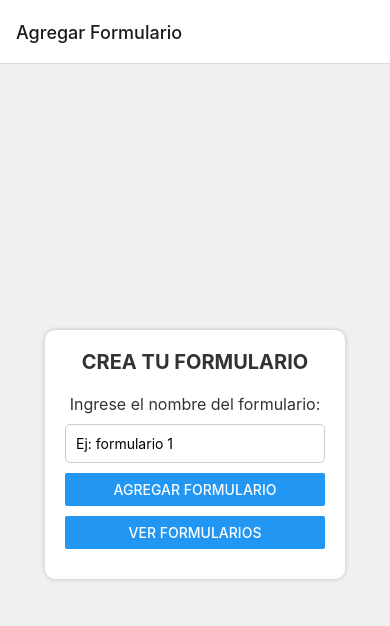
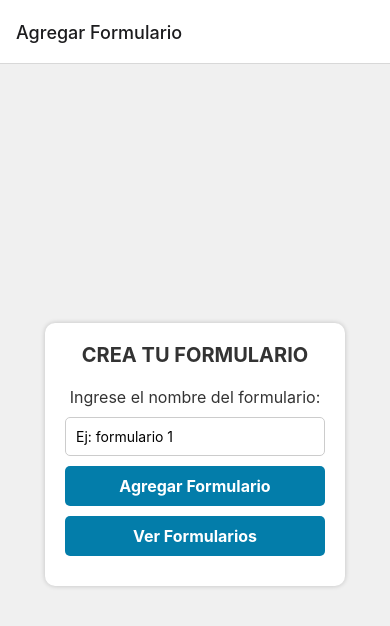
Before and after one commit to Juanse1998/IFarming, a React Native app: screen /CreateForm in a window 390 px wide. Shown: the top 626 px of the page. Built offline with nearby package versions, Linux system fonts and the light colour scheme.

Commit message:
Se actualizaron los estilos

```diff
--- a/src/components/form/CreateForm.jsx
+++ b/src/components/form/CreateForm.jsx
@@ -1,7 +1,7 @@
 import React, { useState } from "react";
 import { connect } from "react-redux";
 import { addField, addForm } from "../../redux/actions/action";
-import { View, Button, TextInput, Text, StyleSheet, Platform } from "react-native";
+import { View, TouchableOpacity, TextInput, Text, StyleSheet, Platform } from "react-native";
 import { useNavigation } from '@react-navigation/native';
 import Modal from 'react-native-modal';
 
@@ -45,16 +45,18 @@ const CreateForm = ({ addForm, addField }) => {
           style={styles.input}
         />
         {error && <Text style={styles.error}>{error}</Text>}
-        <View style={styles.buttonContainer}>
-          <Button title="Agregar Formulario" onPress={handleAddForm} />
-        </View>
-        <View style={styles.buttonContainer}>
-          <Button title="Ver Formularios" onPress={handleSeeForms} />
-        </View>
+        <TouchableOpacity style={styles.buttonContainer} onPress={handleAddForm}>
+          <Text style={styles.buttonText}>Agregar Formulario</Text>
+        </TouchableOpacity>
+        <TouchableOpacity style={styles.buttonContainer} onPress={handleSeeForms}>
+          <Text style={styles.buttonText}>Ver Formularios</Text>
+        </TouchableOpacity>
         <Modal style={styles.modal} isVisible={isModalVisible} onBackdropPress={showModal}>
           <View style={styles.modalContent}>
             <Text style={styles.modalText}>¡Formulario creado con éxito!</Text>
-            <Button title="Cerrar" onPress={showModal} />
+            <TouchableOpacity style={styles.modalButton} onPress={showModal}>
+              <Text style={styles.modalButtonText}>Cerrar</Text>
+            </TouchableOpacity>
           </View>
         </Modal>
       </View>
@@ -107,6 +109,16 @@ const styles = StyleSheet.create({
   buttonContainer: {
     width: '100%',
     marginBottom: 10,
+    backgroundColor: '#037DAA',
+    alignItems: 'center',
+    justifyContent: 'center',
+    paddingVertical: 10,
+    borderRadius: 5,
+  },
+  buttonText: {
+    color: 'white',
+    fontSize: 16,
+    fontWeight: 'bold',
   },
   modal: {
     alignItems: 'center',
@@ -122,6 +134,17 @@ const styles = StyleSheet.create({
     marginBottom: 20,
     color: '#333333',
   },
+  modalButton: {
+    backgroundColor: '#037DAA',
+    paddingVertical: 10,
+    paddingHorizontal: 20,
+    borderRadius: 5,
+  },
+  modalButtonText: {
+    color: 'white',
+    fontSize: 16,
+    fontWeight: 'bold',
+  },
 });
 
 const mapStateToProps = state => ({
--- a/src/components/form/EditForm.jsx
+++ b/src/components/form/EditForm.jsx
@@ -1,5 +1,5 @@
 import React, { useState } from 'react';
-import { View, Text, TextInput, Button, StyleSheet, Platform, ScrollView } from 'react-native';
+import { View, Text, TextInput, TouchableOpacity, StyleSheet, Platform, ScrollView } from 'react-native';
 import SelectComponent from '../select/SelectComponent';
 import { connect } from "react-redux";
 import { addField, removeField, updateField } from '../../redux/actions/action';
@@ -77,18 +77,18 @@ const EditForm = ({ route, updateField, addField, removeField }) => {
             />
             {errorFields[index] && <Text style={styles.error}>{errorFields[index]}</Text>}
             <View style={styles.buttonContainer}>
-              <View style={styles.buttonWrapper}>
-                <Button title="Actualizar" onPress={() => handleUpdateField(index)} />
-              </View>
-              <View style={styles.buttonWrapper}>
-                <Button title="Eliminar" onPress={() => handleRemoveField(index)} />
-              </View>
+              <TouchableOpacity style={styles.buttonWrapper} onPress={() => handleUpdateField(index)}>
+                <Text style={styles.buttonText}>Actualizar</Text>
+              </TouchableOpacity>
+              <TouchableOpacity style={styles.buttonWrapper} onPress={() => handleRemoveField(index)}>
+                <Text style={styles.buttonText}>Eliminar</Text>
+              </TouchableOpacity>
             </View>
           </View>
         ))}
-        <View style={styles.buttonWrapper}>
-          <Button title="Agregar campo" onPress={handleAddField} />
-        </View>
+        <TouchableOpacity style={styles.buttonWrapper} onPress={handleAddField}>
+          <Text style={styles.buttonText}>Agregar campo</Text>
+        </TouchableOpacity>
       </View>
     </ScrollView>
 
@@ -128,7 +128,7 @@ const styles = StyleSheet.create({
   },
   label: {
     fontSize: 16,
-    marginBottom: 5,
+    marginBottom:5,
     color: '#333',
     marginRight: 10,
   },
@@ -148,7 +148,17 @@ const styles = StyleSheet.create({
   },
   buttonWrapper: {
     marginRight: 10,
-    width: Platform.OS === 'web' ? 150 : 'auto',
+    width: Platform.OS === 'web' ? 180 : 'auto',
+    backgroundColor: '#037DAA',
+    paddingVertical: 10,
+    paddingHorizontal: 20,
+    borderRadius: 5,
+  },
+  buttonText: {
+    color: 'white',
+    fontSize: 16,
+    fontWeight: 'bold',
+    textAlign: 'center'
   },
   error: {
     color: 'red',
--- a/src/components/form/ListForm.jsx
+++ b/src/components/form/ListForm.jsx
@@ -1,5 +1,5 @@
 import React from "react";
-import { View, Text, Button, FlatList, StyleSheet } from "react-native";
+import { View, Text, TouchableOpacity, FlatList, StyleSheet } from "react-native";
 import { connect } from "react-redux";
 import { removeForm } from "../../redux/actions/action";
 import { useNavigation } from '@react-navigation/native';
@@ -28,15 +28,15 @@ const ListForm = ({ forms, removeForm }) => {
             <View style={styles.itemContainer}>
               <Text style={styles.itemText}>{item.name}</Text>
               <View style={styles.buttonContainer}>
-                <View style={styles.buttonWrapper}>
-                  <Button title="Ver" onPress={() => navigateSeeForm(item)} />
-                </View>
-                <View style={styles.buttonWrapper}>
-                  <Button title="Eliminar" onPress={() => removeForm(item.id)} />
-                </View>
-                <View style={styles.buttonWrapper}>
-                  <Button title="Editar" onPress={() => navigateEditForm(item)} />
-                </View>
+                <TouchableOpacity style={styles.buttonWrapper} onPress={() => navigateSeeForm(item)}>
+                  <Text style={styles.buttonText}>Ver</Text>
+                </TouchableOpacity>
+                <TouchableOpacity style={styles.buttonWrapper} onPress={() => navigateEditForm(item)}>
+                  <Text style={styles.buttonText}>Editar</Text>
+                </TouchableOpacity>
+                <TouchableOpacity style={styles.buttonWrapper} onPress={() => removeForm(item.id)}>
+                  <Text style={styles.buttonText}>Eliminar</Text>
+                </TouchableOpacity>
               </View>
             </View>
           )}
@@ -83,10 +83,16 @@ const styles = StyleSheet.create({
   },
   buttonWrapper: {
     marginLeft: 10,
+    backgroundColor: '#037DAA',
+    paddingVertical: 10,
+    paddingHorizontal: 20,
+    borderRadius: 5,
   },
-  contentButton: {
-    marginRight: 5
-  }
+  buttonText: {
+    color: 'white',
+    fontSize: 16,
+    fontWeight: 'bold',
+  },
 });
 
 const mapStateToProps = state => ({
```
